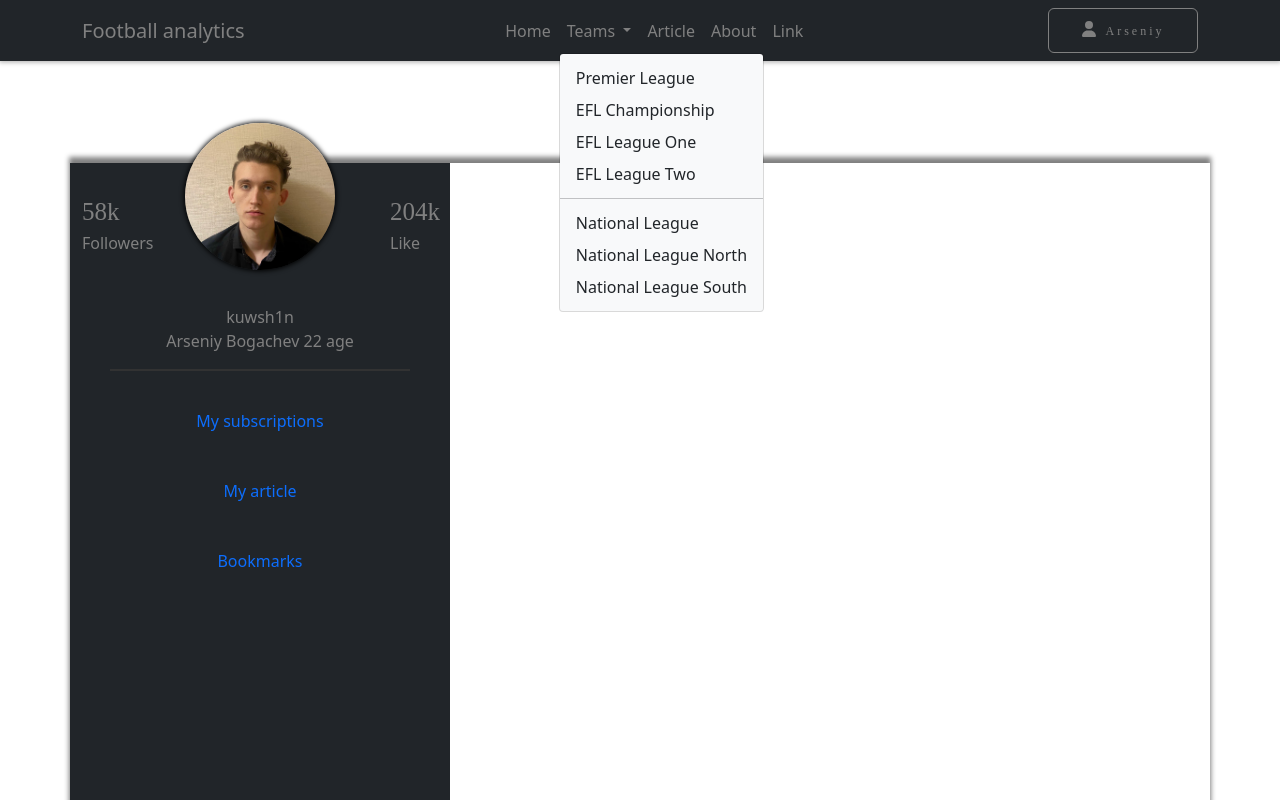
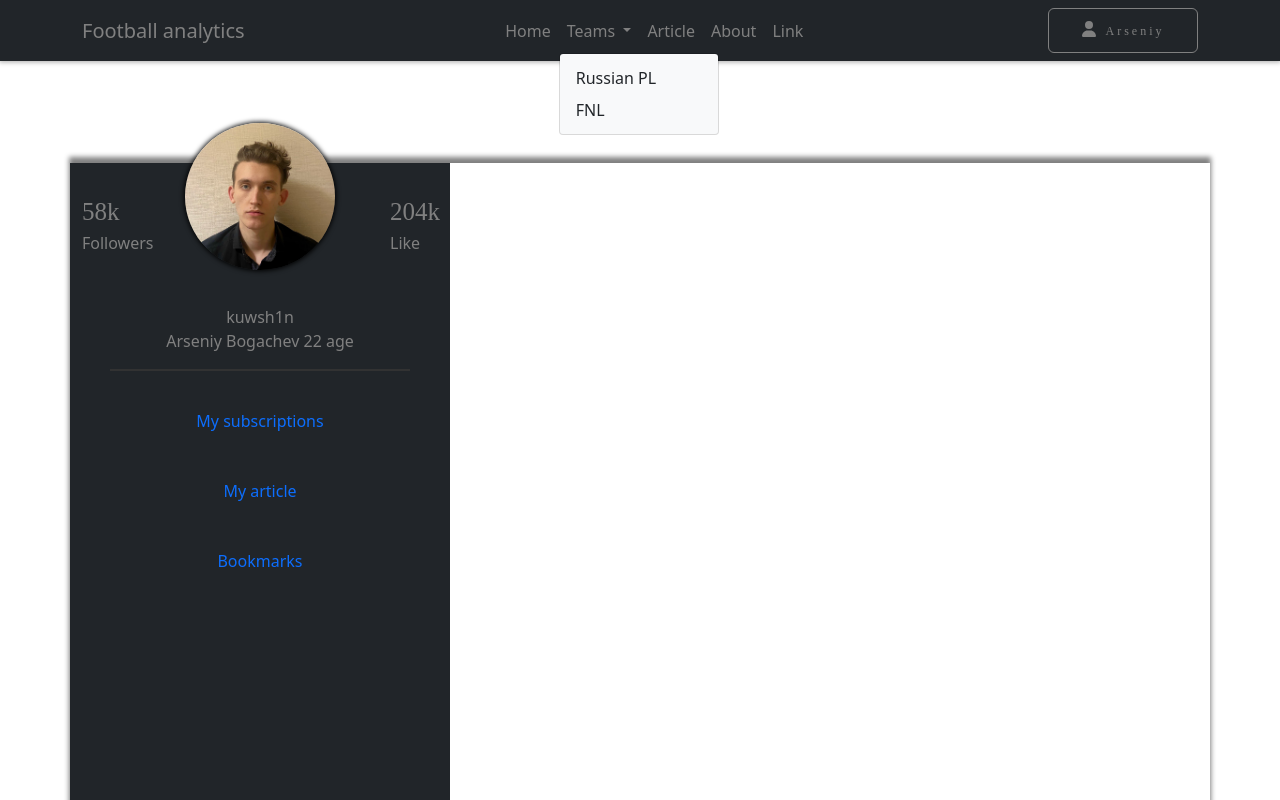
Before and after one commit to ArseniyBogachev/football, a Vue app in the folder frontend/football/: page /profile in a window 1280 px wide. Both pictures are taken after a click on the button "Teams". Shown: the top 800 px of the page. Built offline with nearby package versions, Linux system fonts and the light colour scheme.

Commit message:
Create Article

```diff
--- a/frontend/football/src/components/NavbarCom.vue
+++ b/frontend/football/src/components/NavbarCom.vue
@@ -13,14 +13,14 @@
                 Teams
               </a>
               <ul class="dropdown-menu bg-light" aria-labelledby="navbarDropdown">
-                <li><a class="dropdown-item" href="#">Premier League</a></li>
-                <li><a class="dropdown-item" href="#">EFL Championship</a></li>
-                <li><a class="dropdown-item" href="#">EFL League One</a></li>
-                <li><a class="dropdown-item" href="#">EFL League Two</a></li>
-                <li><hr class="dropdown-divider"></li>
-                <li><a class="dropdown-item" href="#">National League</a></li>
-                <li><a class="dropdown-item" href="#">National League North</a></li>
-                <li><a class="dropdown-item" href="#">National League South</a></li>
+                <li><a class="dropdown-item" href="#">Russian PL</a></li>
+                <li><a class="dropdown-item" href="#">FNL</a></li>
+<!--                <li><a class="dropdown-item" href="#">EFL League One</a></li>-->
+<!--                <li><a class="dropdown-item" href="#">EFL League Two</a></li>-->
+<!--                <li><hr class="dropdown-divider"></li>-->
+<!--                <li><a class="dropdown-item" href="#">National League</a></li>-->
+<!--                <li><a class="dropdown-item" href="#">National League North</a></li>-->
+<!--                <li><a class="dropdown-item" href="#">National League South</a></li>-->
               </ul>
             </li>
             <li><a href="#" class="nav-link"  style="color: gray">Article</a></li>
--- a/frontend/football/src/components/NavbarMob.vue
+++ b/frontend/football/src/components/NavbarMob.vue
@@ -21,21 +21,23 @@
             <li class="nav-item">
               <a class="nav-link active" aria-current="page" href="#">Home</a>
             </li>
-            <li class="nav-item">
-              <a class="nav-link" href="#">Features</a>
+            <li class="nav-item dropdown">
+              <a class="nav-link dropdown-toggle" href="#" id="navbarDropdownMenuLink" role="button" data-bs-toggle="dropdown" aria-expanded="false">
+                Teams
+              </a>
+              <ul class="dropdown-menu" aria-labelledby="navbarDropdownMenuLink" style="position: absolute">
+                <li><a class="dropdown-item" href="#">Russian PL</a></li>
+                <li><a class="dropdown-item" href="#">FNL</a></li>
+              </ul>
             </li>
             <li class="nav-item">
-              <a class="nav-link" href="#">Pricing</a>
+              <a class="nav-link" href="#">Article</a>
             </li>
-            <li class="nav-item dropdown">
-              <a class="nav-link dropdown-toggle" href="#" id="navbarDropdownMenuLink" role="button" data-bs-toggle="dropdown" aria-expanded="false">
-                Dropdown link
-              </a>
-              <ul class="dropdown-menu" aria-labelledby="navbarDropdownMenuLink">
-                <li><a class="dropdown-item" href="#">Action</a></li>
-                <li><a class="dropdown-item" href="#">Another action</a></li>
-                <li><a class="dropdown-item" href="#">Something else here</a></li>
-              </ul>
+            <li class="nav-item">
+              <a class="nav-link" href="#">About</a>
+            </li>
+            <li class="nav-item">
+              <a class="nav-link" href="#">Link</a>
             </li>
           </ul>
         </div>
--- a/frontend/football/src/components/ProfileCom.vue
+++ b/frontend/football/src/components/ProfileCom.vue
@@ -5,8 +5,6 @@
         <img class="image-user-xxl d-none d-xxl-block" src="../assets/user.jpg" alt="">
         <img class="image-user-lg d-none d-lg-block d-xxl-none" src="../assets/user.jpg" alt="">
         <img class="image-user-md d-none d-md-block d-lg-none" src="../assets/user.jpg" alt="">
-<!--        <img class="image-user-xs d-md-none" src="../assets/user.jpg" alt="">-->
-<!--        <span class="info-user-xs d-md-none">kuwsh1n</span>-->
         <p class="followers-md-none d-none d-lg-block">
           <span>58k</span>
           <br>
@@ -42,18 +40,10 @@
           <a class="nav-link" href="#">My article</a>
           <a class="nav-link" href="#">Bookmarks</a>
         </nav>
-<!--        <nav class="nav flex-column menu-sm d-none d-sm-block d-md-none">-->
-<!--          <a class="nav-link active" aria-current="page" href="#">Subscriptions</a>-->
-<!--          <a class="nav-link" href="#">My article</a>-->
-<!--          <a class="nav-link" href="#">Bookmarks</a>-->
-<!--        </nav>-->
-<!--        <nav class="nav flex-column menu-xs d-sm-none">-->
-<!--          <a class="nav-link active" aria-current="page" href="#" style="font-size: 12px">Subscriptions</a>-->
-<!--          <a class="nav-link" href="#" style="font-size: 12px">My article</a>-->
-<!--          <a class="nav-link" href="#" style="font-size: 12px">Bookmarks</a>-->
-<!--        </nav>-->
       </div>
-      <div class="col-8"></div>
+      <div class="col-8">
+        <div></div>
+      </div>
     </div>
   </div>
 </template>
--- a/frontend/football/src/components/ProfileMob.vue
+++ b/frontend/football/src/components/ProfileMob.vue
@@ -25,7 +25,7 @@
       </div>
     </div>
     <div class="content">
-
+      рпрпрпрп
     </div>
   </div>
 </template>
--- /dev/null
+++ b/frontend/football/src/pages/ArticleApp.vue
@@ -0,0 +1,15 @@
+<template>
+  <div>
+
+  </div>
+</template>
+
+<script>
+export default {
+
+}
+</script>
+
+<style scoped>
+
+</style>
--- a/frontend/football/src/router/router.js
+++ b/frontend/football/src/router/router.js
@@ -2,6 +2,7 @@ import {createRouter, createWebHistory} from "vue-router"
 import HomeApp from "@/pages/HomeApp";
 import AboutApp from "@/pages/AboutApp";
 import ProfileApp from "@/pages/ProfileApp";
+import ArticleApp from "@/pages/ArticleApp";
 
 
 
@@ -18,6 +19,10 @@ const routes = [
     {
         path: '/profile',
         component: ProfileApp,
+    },
+    {
+        path: '/article',
+        component: ArticleApp,
     }
 ]
 
```
